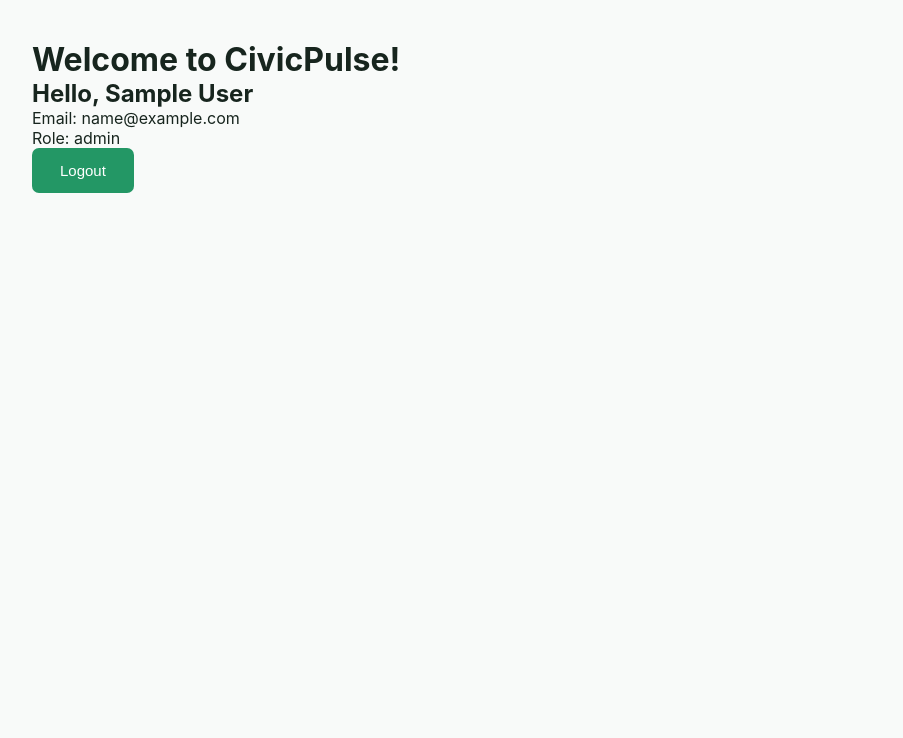
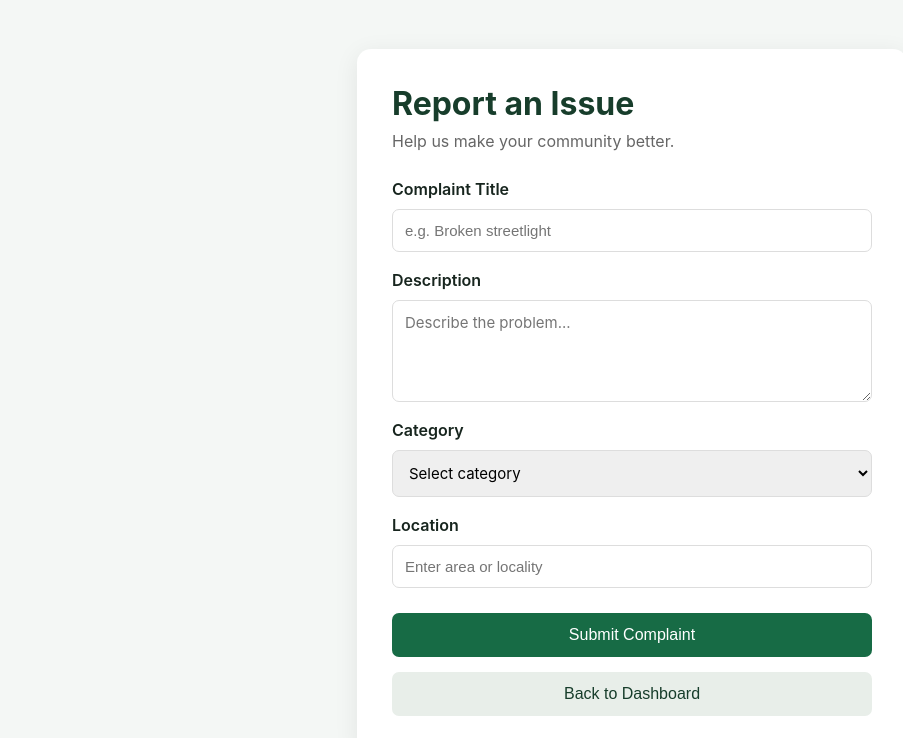
Before and after one commit to Anjalikasoudhan/CivicPulse-, a React (Vite) app in the folder client/: page /report-issue in a window 1280 px wide. Before the commit this address led to /dashboard. Shown: the top 738 px of the page, without its empty margins (8-911 px from the left). Built offline with nearby package versions, Linux system fonts and the light colour scheme; no server answers; sample sign-in values are in the browser's storage.

Commit message:
feat: complete citizen complaint frontend

```diff
--- a/client/src/App.jsx
+++ b/client/src/App.jsx
@@ -5,6 +5,9 @@ import { useAuth } from "./context/AuthContext";
 import Register from "./pages/Register";
 import Dashboard from "./pages/DashBoard";
 import Login from "./pages/Login";
+import ReportIssue from "./pages/ReportIssue";
+import AllComplaints from "./pages/AllComplaints";
+import MyComplaints from "./pages/MyComplaints";
 
 function App() {
   const { user } = useAuth();
@@ -27,6 +30,21 @@ function App() {
         }
       />
 
+      <Route
+       path="/report-issue"
+       element={
+       user ? <ReportIssue /> : <Navigate to="/login" />
+       }
+      />
+       <Route
+       path="/all-complaints"
+       element={user ? <AllComplaints /> : <Navigate to="/login" />}
+      />
+
+      <Route
+         path="/my-complaints"
+         element={user ? <MyComplaints /> : <Navigate to="/login" />}
+       />
       <Route path="*" element={<Navigate to="/" />} />
     </Routes>
   );
--- a/client/src/index.css
+++ b/client/src/index.css
@@ -177,3 +177,38 @@ button:hover {
 .error-message {
   color: #d32f2f !important;
 }
+
+.report-card {
+  max-width: 550px;
+}
+
+.report-card textarea,
+.report-card select {
+  width: 100%;
+  padding: 12px;
+  border: 1px solid #ddd;
+  border-radius: 7px;
+  font-size: 15px;
+  font-family: inherit;
+  resize: vertical;
+}
+
+.report-card input:focus,
+.report-card textarea:focus,
+.report-card select:focus {
+  outline: none;
+  border-color: #176b45;
+}
+
+.success-message {
+  color: #16803c !important;
+  background: #e9f8ee;
+  padding: 10px;
+  border-radius: 6px;
+}
+
+.back-button {
+  width: 100%;
+  background: #e8eee9 !important;
+  color: #173d2b !important;
+}
--- /dev/null
+++ b/client/src/pages/AllComplaints.jsx
@@ -0,0 +1,65 @@
+
+import { useEffect, useState } from "react";
+import api from "../services/api";
+
+function AllComplaints() {
+  const [complaints, setComplaints] = useState([]);
+  const [loading, setLoading] = useState(true);
+  const [error, setError] = useState("");
+
+  useEffect(() => {
+    const fetchComplaints = async () => {
+      try {
+        const response = await api.get("/complaints");
+        setComplaints(response.data.complaints || []);
+      } catch (err) {
+        setError(
+          err.response?.data?.message ||
+          "Unable to fetch complaints."
+        );
+      } finally {
+        setLoading(false);
+      }
+    };
+
+    fetchComplaints();
+  }, []);
+
+  if (loading) return <h2>Loading complaints...</h2>;
+
+  if (error) return <p>{error}</p>;
+
+  return (
+    <div style={{ padding: "30px" }}>
+      <h1>Community Complaints</h1>
+      <p>View issues reported by your community.</p>
+
+      {complaints.length === 0 ? (
+        <p>No complaints reported yet.</p>
+      ) : (
+        complaints.map((complaint) => (
+          <div
+            key={complaint._id}
+            style={{
+              border: "1px solid #ddd",
+              padding: "20px",
+              marginBottom: "15px",
+              borderRadius: "8px"
+            }}
+          >
+            <h3>{complaint.title}</h3>
+            <p>{complaint.description}</p>
+            <p>Category: {complaint.category}</p>
+            <p>Location: {complaint.location}</p>
+            <p>Status: {complaint.status}</p>
+            <p>
+              Reported by: {complaint.user?.name || "Citizen"}
+            </p>
+          </div>
+        ))
+      )}
+    </div>
+  );
+}
+
+export default AllComplaints;
--- a/client/src/pages/DashBoard.jsx
+++ b/client/src/pages/DashBoard.jsx
@@ -22,6 +22,17 @@ function DashBoard() {
       <button onClick={handleLogout}>
         Logout
       </button>
+      <button onClick={() => navigate("/report-issue")}>
+              Report an Issue
+       </button>
+
+       <button onClick={() => navigate("/all-complaints")}>
+         All Complaints
+       </button>
+
+       <button onClick={() => navigate("/my-complaints")}>
+         My Complaints
+       </button>
     </div>
   );
 }
--- /dev/null
+++ b/client/src/pages/MyComplaints.jsx
@@ -0,0 +1,61 @@
+
+import { useEffect, useState } from "react";
+import api from "../services/api";
+
+function MyComplaints() {
+  const [complaints, setComplaints] = useState([]);
+  const [loading, setLoading] = useState(true);
+  const [error, setError] = useState("");
+
+  useEffect(() => {
+    const fetchMyComplaints = async () => {
+      try {
+        const response = await api.get("/complaints/my");
+        setComplaints(response.data.complaints || []);
+      } catch (err) {
+        setError(
+          err.response?.data?.message ||
+          "Unable to fetch your complaints."
+        );
+      } finally {
+        setLoading(false);
+      }
+    };
+
+    fetchMyComplaints();
+  }, []);
+
+  if (loading) return <h2>Loading your complaints...</h2>;
+  if (error) return <p>{error}</p>;
+
+  return (
+    <div style={{ padding: "30px" }}>
+      <h1>My Complaints</h1>
+      <p>Track the civic issues you have reported.</p>
+
+      {complaints.length === 0 ? (
+        <p>You haven't reported any complaints yet.</p>
+      ) : (
+        complaints.map((complaint) => (
+          <div
+            key={complaint._id}
+            style={{
+              border: "1px solid #ddd",
+              padding: "20px",
+              marginBottom: "15px",
+              borderRadius: "8px"
+            }}
+          >
+            <h3>{complaint.title}</h3>
+            <p>{complaint.description}</p>
+            <p>Category: {complaint.category}</p>
+            <p>Location: {complaint.location}</p>
+            <p>Status: {complaint.status}</p>
+          </div>
+        ))
+      )}
+    </div>
+  );
+}
+
+export default MyComplaints;
--- /dev/null
+++ b/client/src/pages/ReportIssue.jsx
@@ -0,0 +1,132 @@
+
+import { useState } from "react";
+import { useNavigate } from "react-router-dom";
+import api from "../services/api";
+
+function ReportIssue() {
+  const navigate = useNavigate();
+
+  const [formData, setFormData] = useState({
+    title: "",
+    description: "",
+    category: "",
+    location: ""
+  });
+
+  const [error, setError] = useState("");
+  const [success, setSuccess] = useState("");
+  const [loading, setLoading] = useState(false);
+
+  const handleChange = (e) => {
+    setFormData({
+      ...formData,
+      [e.target.name]: e.target.value
+    });
+  };
+
+  const handleSubmit = async (e) => {
+    e.preventDefault();
+    setError("");
+    setSuccess("");
+    setLoading(true);
+
+    try {
+      const response = await api.post("/complaints", formData);
+
+      setSuccess(
+        response.data.message || "Complaint submitted successfully!"
+      );
+
+      setFormData({
+        title: "",
+        description: "",
+        category: "",
+        location: ""
+      });
+
+    } catch (err) {
+      setError(
+        err.response?.data?.message ||
+        "Unable to submit complaint. Please try again."
+      );
+    } finally {
+      setLoading(false);
+    }
+  };
+
+  return (
+    <div className="auth-container">
+      <div className="auth-card report-card">
+        <h1>Report an Issue</h1>
+        <p>Help us make your community better.</p>
+
+        {error && <p className="error-message">{error}</p>}
+        {success && <p className="success-message">{success}</p>}
+
+        <form onSubmit={handleSubmit}>
+          <label>Complaint Title</label>
+          <input
+            type="text"
+            name="title"
+            placeholder="e.g. Broken streetlight"
+            value={formData.title}
+            onChange={handleChange}
+            maxLength={100}
+            required
+          />
+
+          <label>Description</label>
+          <textarea
+            name="description"
+            placeholder="Describe the problem..."
+            value={formData.description}
+            onChange={handleChange}
+            maxLength={1000}
+            rows={4}
+            required
+          />
+
+          <label>Category</label>
+          <select
+            name="category"
+            value={formData.category}
+            onChange={handleChange}
+            required
+          >
+            <option value="">Select category</option>
+            <option value="Roads">Roads</option>
+            <option value="Garbage">Garbage</option>
+            <option value="Water">Water</option>
+            <option value="Electricity">Electricity</option>
+            <option value="Drainage">Drainage</option>
+            <option value="Other">Other</option>
+          </select>
+
+          <label>Location</label>
+          <input
+            type="text"
+            name="location"
+            placeholder="Enter area or locality"
+            value={formData.location}
+            onChange={handleChange}
+            required
+          />
+
+          <button type="submit" disabled={loading}>
+            {loading ? "Submitting..." : "Submit Complaint"}
+          </button>
+        </form>
+
+        <button
+          type="button"
+          onClick={() => navigate("/dashboard")}
+          className="back-button"
+        >
+          Back to Dashboard
+        </button>
+      </div>
+    </div>
+  );
+}
+
+export default ReportIssue;
--- a/client/src/services/api.js
+++ b/client/src/services/api.js
@@ -4,4 +4,25 @@ const api=axios.create({
     baseURL:import.meta.env.VITE_API_URL
 });
 
+// Automatically attach JWT to every request
+api.interceptors.request.use(
+  (config) => {
+    const token = localStorage.getItem("token");
+
+    console.log("Token exists:", Boolean(token));
+
+    if (token) {
+      config.headers.Authorization = `Bearer ${token}`;
+    }
+
+    console.log(
+      "Authorization attached:",
+      Boolean(config.headers.Authorization)
+    );
+
+    return config;
+  },
+  (error) => Promise.reject(error)
+);
+
 export default api;
```
